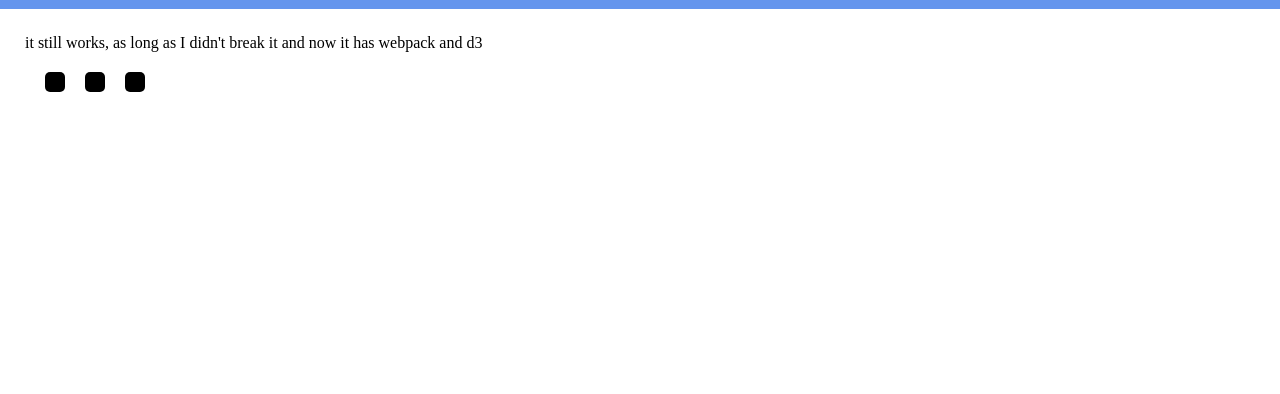
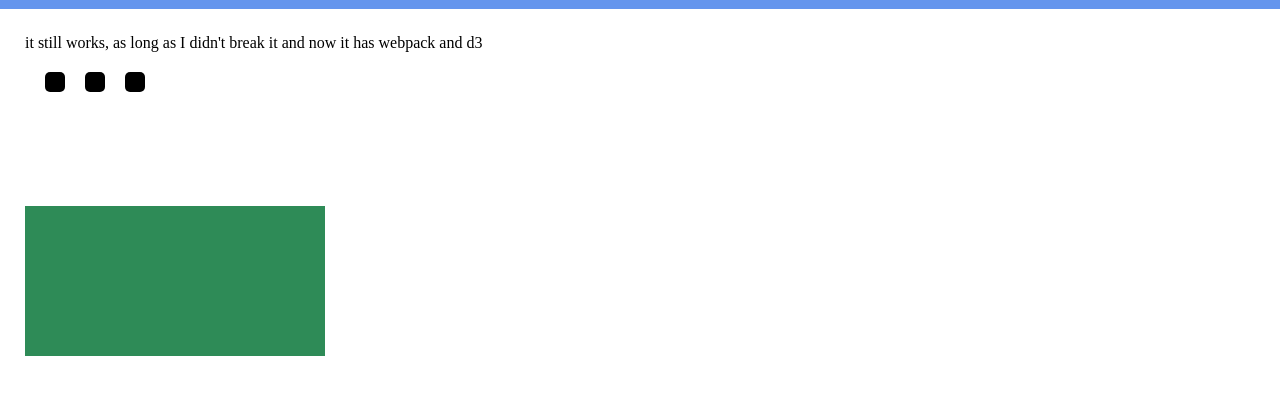
Before and after one commit to Institute1937/musicali, a website built with webpack: page yesmate/index.html in a window 1280 px wide. Built offline with nearby package versions, Linux system fonts and the light colour scheme; what d3v4 would draw is missing.

Commit message:
Added a new svg for the chart

```diff
--- a/yesmate/css/style.css
+++ b/yesmate/css/style.css
@@ -4,3 +4,10 @@ body {
   margin: 0;
   padding: 25px;
 }
+
+.chart {
+  width: 300px;
+  height: 150px;
+  background-color: seagreen;
+  display: block;
+}
--- a/yesmate/index.html
+++ b/yesmate/index.html
@@ -13,6 +13,8 @@
         <rect x="60" y="20" width="20px" height="20" rx="5" ry="5" />
         <rect x="100" y="20" width="20px" height="20" rx="5" ry="5"/>
       </svg>
+      <svg class="chart">
+      </svg>
       <script type="text/javascript" src="./bundle.js"></script>
     </body>
   </head>
```
